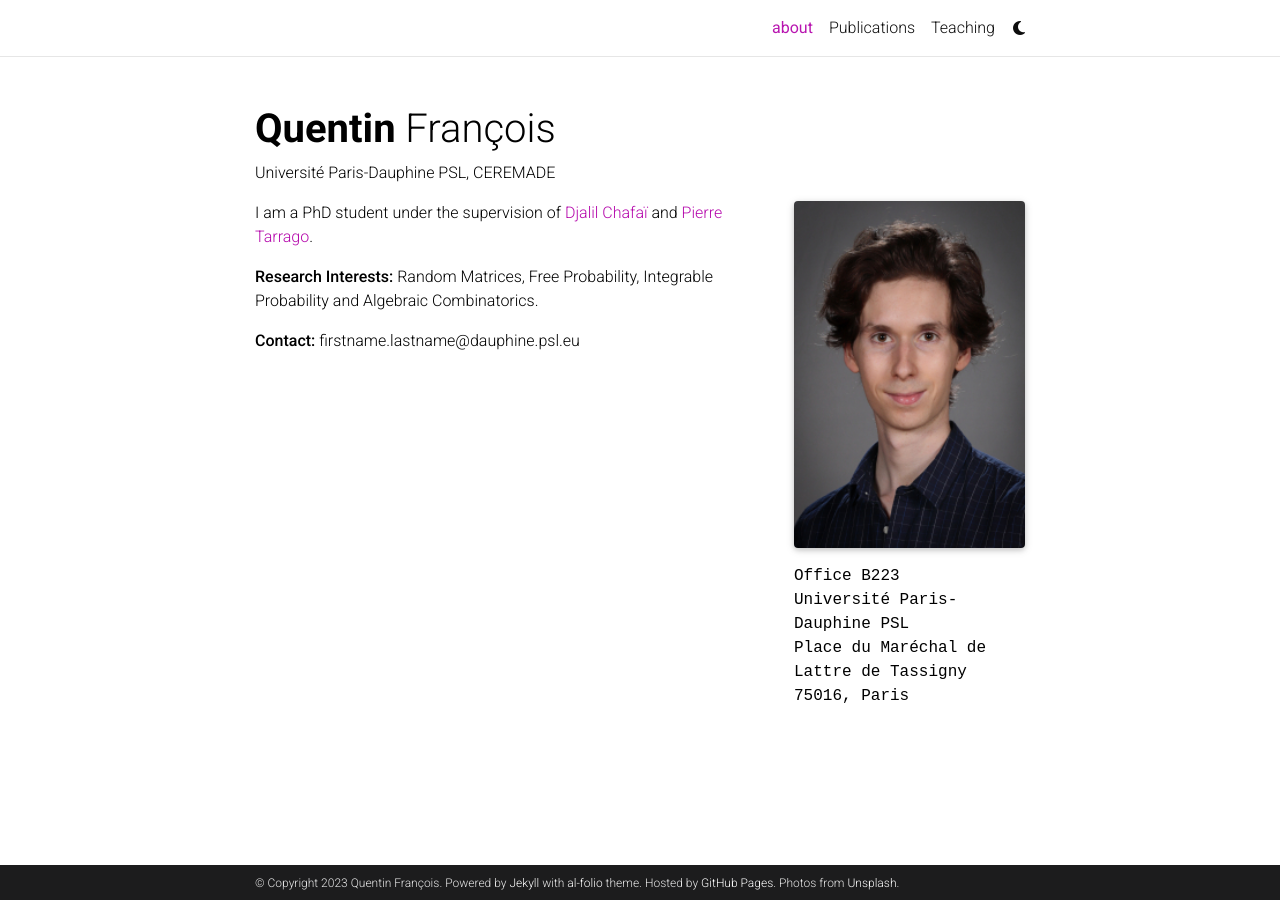
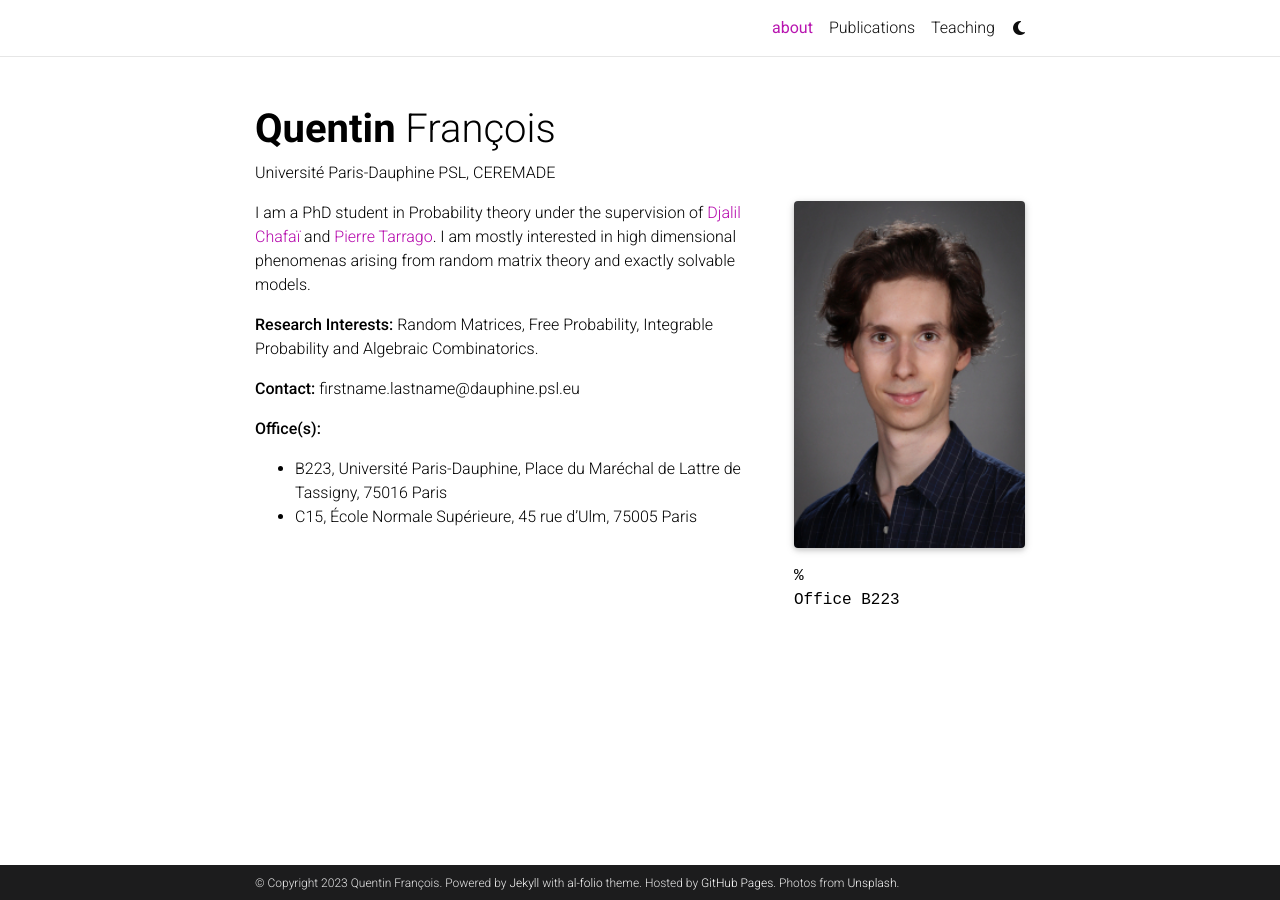
Before and after one commit to qufrancois/qufrancois.github.io, a Jekyll site: the page built from _pages/about.md, in a window 1280 px wide. Built offline with Jekyll 4.4.1, drawn with Linux system fonts in a browser that asks for light colours; full-size pictures stand in for the smaller copies a plugin makes; comment, search, counter and statistics services are not loaded; a style sheet for code colours, icons or effects is not loaded.

Commit message:
Fixed typos

```diff
--- a/_config.yml
+++ b/_config.yml
@@ -8,7 +8,7 @@ middle_name:
 last_name: François
 email: quentin.francois@dauphine.psl.eu
 description: > # the ">" symbol means to ignore newlines until "footer_text:"
-  A simple, whitespace theme for academics. Based on [*folio](https://github.com/bogoli/-folio) design.
+  Personnal web page of Quentin François
 footer_text: >
   Powered by <a href="https://jekyllrb.com/" target="_blank">Jekyll</a> with <a href="https://github.com/alshedivat/al-folio">al-folio</a> theme.
   Hosted by <a href="https://pages.github.com/" target="_blank">GitHub Pages</a>.
--- a/_pages/about.md
+++ b/_pages/about.md
@@ -9,10 +9,8 @@ profile:
   image: prof_pic.jpg
   image_circular: false # crops the image to make it circular
   address: >
-    <p>Office B223</p>
-    <p>Université Paris-Dauphine PSL</p>
-    <p>Place du Maréchal de Lattre de Tassigny</p>
-    <p>75016, Paris</p>
+    %<p>Office B223</p>
+
 
 news: false  # includes a list of news items
 latest_posts: false  # includes a list of the newest posts
@@ -20,8 +18,12 @@ selected_papers: false # includes a list of papers marked as "selected={true}"
 social: false  # includes social icons at the bottom of the page
 ---
 
-I am a PhD student under the supervision of [Djalil Chafaï](https://djalil.chafai.net/wiki/) and [Pierre Tarrago](http://tarrago.perso.math.cnrs.fr).
+I am a PhD student in Probability theory under the supervision of [Djalil Chafaï](https://djalil.chafai.net/wiki/) and [Pierre Tarrago](http://tarrago.perso.math.cnrs.fr). I am mostly interested in high dimensional phenomenas arising from random matrix theory and exactly solvable models.
 
 **Research Interests:** Random Matrices, Free Probability, Integrable Probability and Algebraic Combinatorics.
 
 **Contact:** firstname.lastname@dauphine.psl.eu
+
+**Office(s):**
+- B223, Université Paris-Dauphine, Place du Maréchal de Lattre de Tassigny, 75016 Paris
+- C15, École Normale Supérieure, 45 rue d'Ulm, 75005 Paris
```
Also changed, not shown: _pages/teaching.md (+2 -2 lines).
